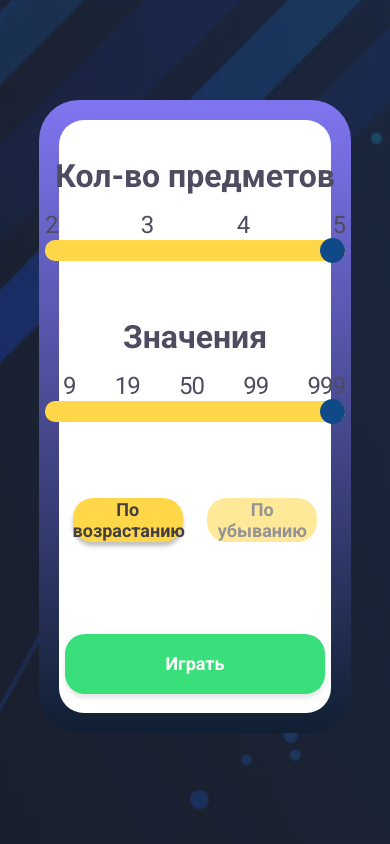
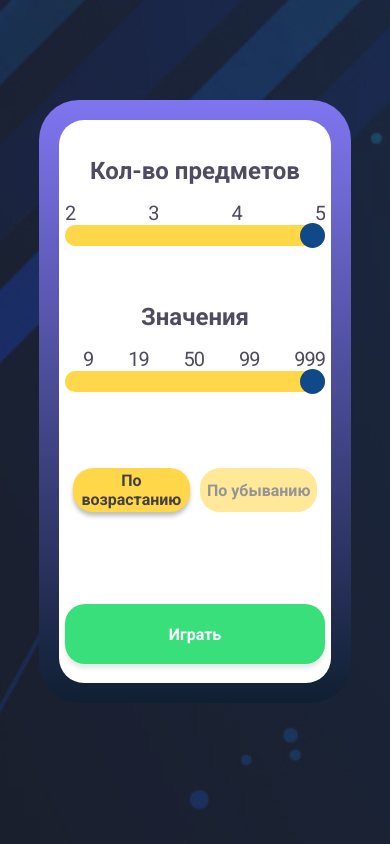
Before and after one commit to OrangeRootkit/next-game-TS, a Next.js app: page / in a window 390 px wide. Built offline with nearby package versions, Linux system fonts and the light colour scheme.

Commit message:
correct adaptive

```diff
--- a/src/styles/ItemsFiels.scss
+++ b/src/styles/ItemsFiels.scss
@@ -69,10 +69,14 @@ $indent: 160px;
   .wrapper {
     width: 90%;
   }
+  .gameText {
+    font-size: 42px;
+  }
+
   $indent: 20%;
   .itemWrapper {
-    width: 100px;
-    height: 100px;
+    width: 85px;
+    height: 90px;
 
     &__1 {
       top: 130px;
--- a/src/ui/Button/Button.module.scss
+++ b/src/ui/Button/Button.module.scss
@@ -51,14 +51,15 @@
 }
 
 @media (max-width: 700px) {
+
   .button {
-    font-size: 18px;
+    font-size: 16px;
 
     &__asc {
-      width: 45%;
+      width: 48%;
     }
     &__des {
-      width: 45%;
+      width: 48%;
     }
   }
 }
--- a/src/ui/Range/Range.module.scss
+++ b/src/ui/Range/Range.module.scss
@@ -74,16 +74,24 @@
 }
 
 @media (max-width: 700px) {
+
+  .title {
+    font-size: 24px;
+  }
+  .option {
+    font-size: 20px;
+  }
+
   .wrapper {
-    width: 300px;
+    width: 260px;
   }
 
   .range {
     &__small {
-      width: 300px;
+      width: 260px;
     }
     &__large {
-      width: 300px;
+      width: 260px;
     }
   }
 }
```
Also changed, not shown: src/components/ResultBar/ResultBar.module.scss (+18 -27 lines).
